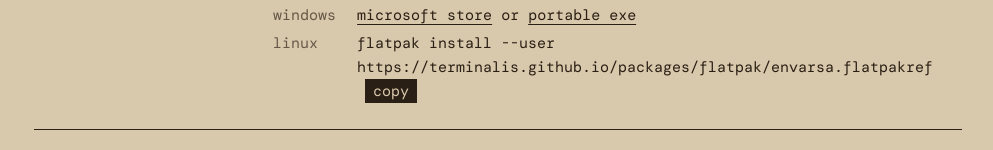
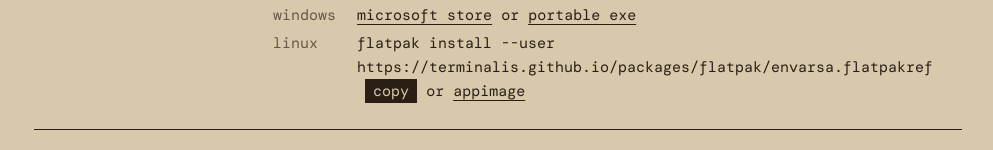
Before and after one commit to terminalis/terminalis.github.io, a plain HTML site: page index.html in a window 1280 px wide. Shown: the part 1145-1295 px from the top of the page, without its empty margins (14-1007 px from the left). Drawn offline with Linux system fonts and the light colour scheme; no server answers.

Commit message:
Link Envarsa's AppImage

```diff
--- a/index.html
+++ b/index.html
@@ -42,7 +42,7 @@
       <div class="figs" data-release="envarsa"></div>
       <dl class="ways">
         <dt>windows</dt><dd><a href="https://apps.microsoft.com/detail/9NQCBXD2WQ2M">microsoft store</a> or <a href="https://github.com/terminalis/envarsa/releases/latest">portable exe</a></dd>
-        <dt>linux</dt><dd><code>flatpak install --user https://terminalis.github.io/packages/flatpak/envarsa.flatpakref</code><button type="button" hidden data-copy="flatpak install --user https://terminalis.github.io/packages/flatpak/envarsa.flatpakref">copy</button></dd>
+        <dt>linux</dt><dd><code>flatpak install --user https://terminalis.github.io/packages/flatpak/envarsa.flatpakref</code><button type="button" hidden data-copy="flatpak install --user https://terminalis.github.io/packages/flatpak/envarsa.flatpakref">copy</button> or <a href="https://github.com/terminalis/envarsa/releases/latest">appimage</a></dd>
       </dl>
     </article>
     <article class="row" id="mach-launcher">
```
